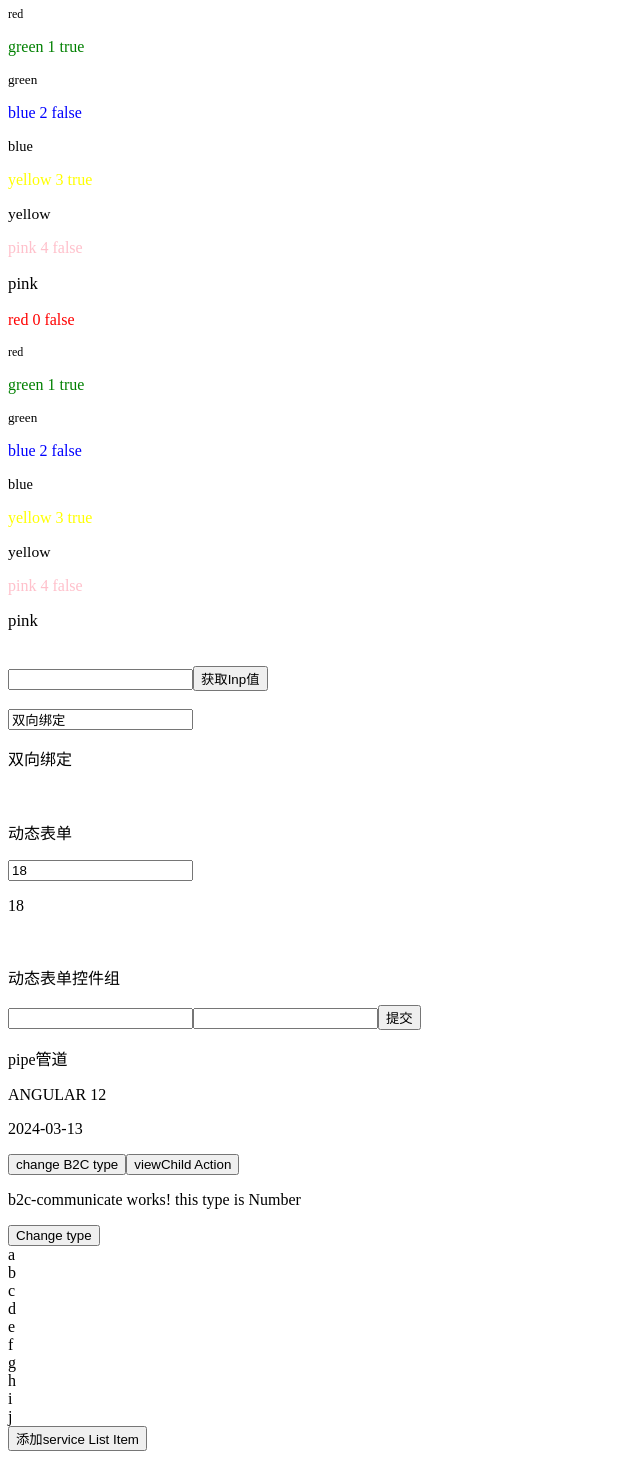
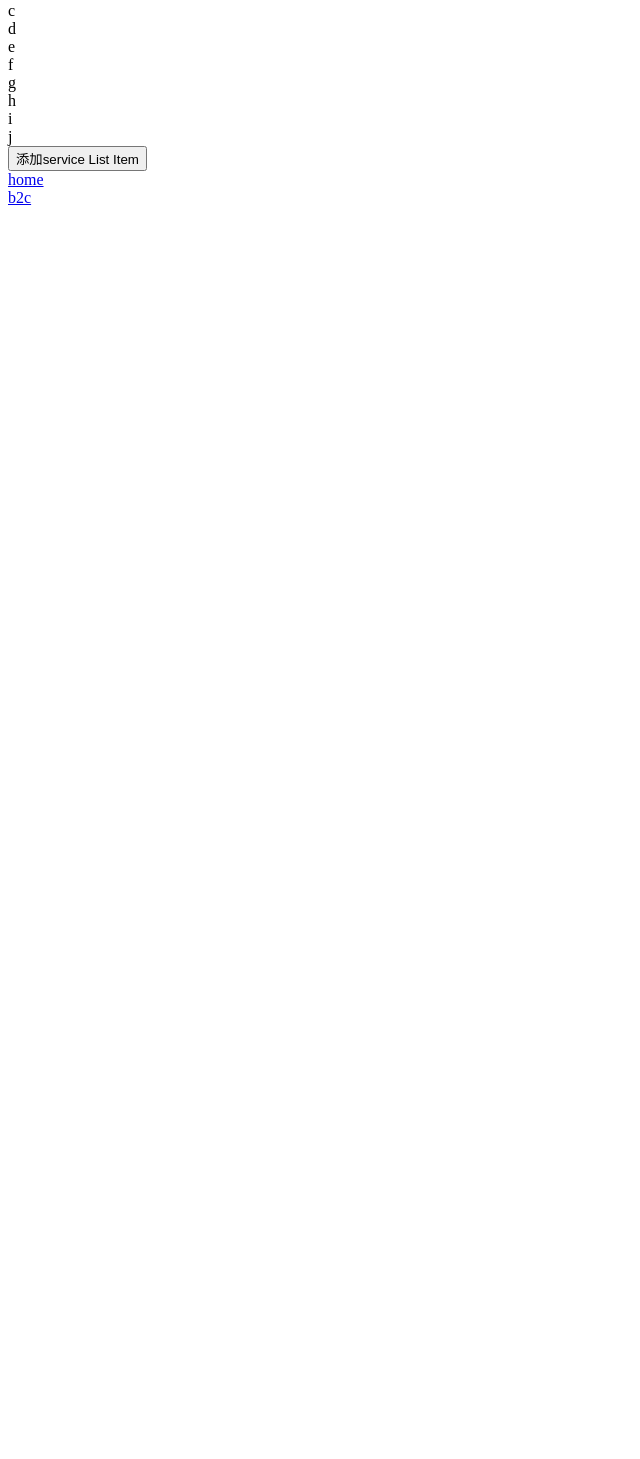
Before and after one commit to gtx0023/angularLearn, an Angular app: page / in a window 1280 px wide. Shown: the part 171-1630 px from the top of the page, without its empty margins (0-640 px from the left). After the commit the page ends 800 px from the top, so only its background shows below. Built offline with nearby package versions, Linux system fonts and the light colour scheme.

Commit message:
增加路由，增加路由样例

```diff
--- a/src/app/app.component.html
+++ b/src/app/app.component.html
@@ -1,6 +1,6 @@
 <div>app</div>
-<app-hello></app-hello>
-<button (click)="changeType()">change B2C type</button>
-<button (click)="b2cViewAction()">viewChild Action</button>
+<router-outlet></router-outlet>
 
-<app-b2c-communicate #b2cEle [type]="b2cType" (typeChange)="onTypeChange($event)"></app-b2c-communicate>
+<a [routerLink]="['/hello']" routerLinkActive="routerLinkActive">home</a>
+<br>
+<a [routerLink]="['/b2c']" [queryParams]="{id: 3, title: 'b2c'}" routerLinkActive="routerLinkActive">b2c</a>
--- a/src/app/app.module.ts
+++ b/src/app/app.module.ts
@@ -8,6 +8,7 @@ import {B2cCommunicateComponent} from './b2c-communicate/b2c-communicate.compone
 
 import {ListService} from '@/service/list.service';
 import {LogService} from '@/service/log.service';
+import {RoutingModule} from "@app/routing/routing.module";
 
 @NgModule({
   declarations: [
@@ -18,7 +19,8 @@ import {LogService} from '@/service/log.service';
   imports: [
     BrowserModule,
     ReactiveFormsModule,
-    FormsModule
+    FormsModule,
+    RoutingModule
   ],
   providers: [ListService, LogService],
   bootstrap: [AppComponent]
--- a/src/app/b2c-communicate/b2c-communicate.component.html
+++ b/src/app/b2c-communicate/b2c-communicate.component.html
@@ -1,10 +1,11 @@
-<p>b2c-communicate works! this type is {{type}}</p>
+<p>当前获取的路由参数{{ queryParams.id }}</p>
+<p>b2c-communicate works! this type is {{ type }}</p>
 <button (click)="changeType('String')">Change type</button>
 
 <br>
 
-<div *ngFor="let item of list">{{item}}</div>
+<div *ngFor="let item of list">{{ item }}</div>
 <button (click)="addItem()">添加service List Item</button>
 <br>
 
-<div *ngFor="let item of logArray">{{item}}</div>
+<div *ngFor="let item of logArray">{{ item }}</div>
--- a/src/app/b2c-communicate/b2c-communicate.component.ts
+++ b/src/app/b2c-communicate/b2c-communicate.component.ts
@@ -1,6 +1,8 @@
 import {Component, EventEmitter, Input, KeyValueChanges, OnInit, Output, SimpleChanges} from '@angular/core';
 import {ListService} from '@/service/list.service';
 import {LogService} from '@/service/log.service';
+import {ActivatedRoute} from "@angular/router";
+
 @Component({
   selector: 'app-b2c-communicate',
   templateUrl: './b2c-communicate.component.html',
@@ -15,13 +17,15 @@ export class B2cCommunicateComponent implements OnInit {
 
   list: Array<string> = [];
   logArray: Array<string> = [];
+  queryParams: any;
 
-  constructor(private listService: ListService, private logService: LogService) {
+  constructor(private listService: ListService, private logService: LogService, private rouerInfo: ActivatedRoute) {
   }
 
   ngOnInit(): void {
     this.list = this.listService.getList();
     this.logArray = this.logService.getLog();
+    this.queryParams = this.rouerInfo.snapshot.queryParams;
   }
 
   ngOnChanges(changes: KeyValueChanges<string, any>): void {
@@ -37,4 +41,6 @@ export class B2cCommunicateComponent implements OnInit {
   addItem(): void {
     this.listService.addListItem(Math.random().toString(36).substr(2, 5));
   }
+
+  protected readonly JSON = JSON;
 }
```
Also changed, not shown: src/app/routing/routing.module.ts (added, +28 -0 lines).
